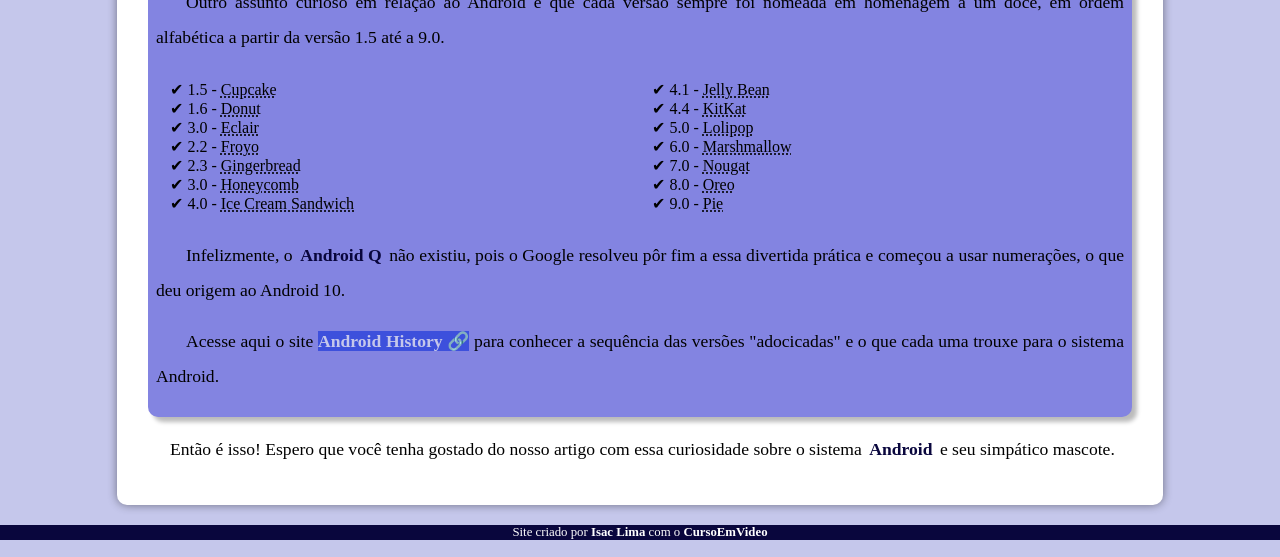
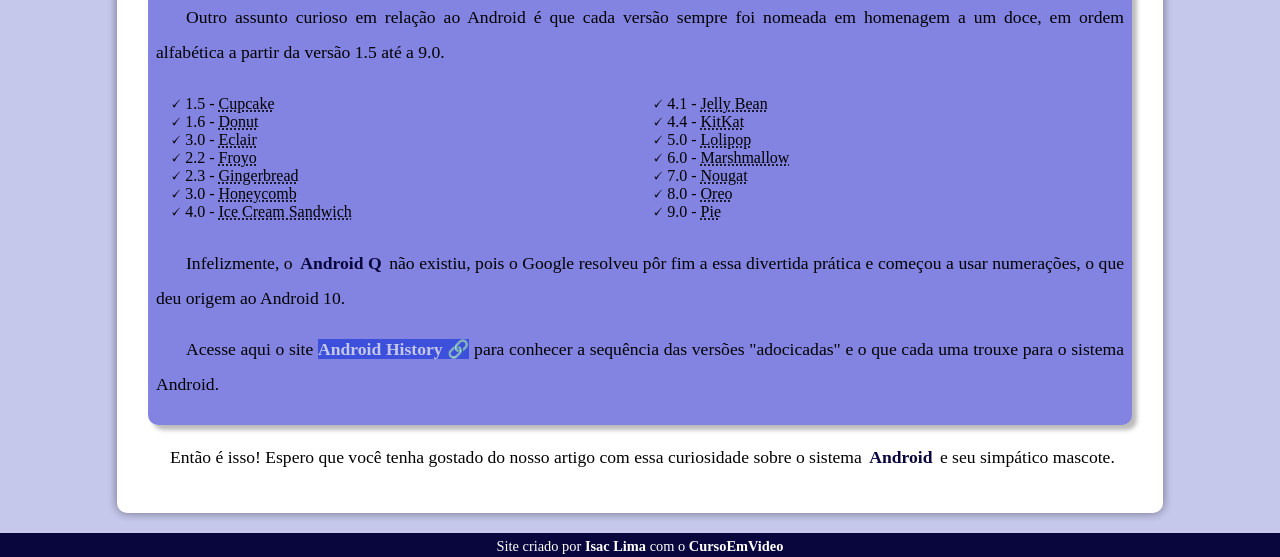
Before and after one commit to isacdelima/projeto-site_android, a plain HTML site: page index.html in a window 1280 px wide. Shown: the part 2529-3086 px from the top of the page. Drawn offline with Linux system fonts and the light colour scheme.

Commit message:
Alterando Footer/Vídeo

```diff
--- a/style/style.css
+++ b/style/style.css
@@ -148,7 +148,7 @@ main a.externo::after {
 div.video {
     background-color: var(--cor5);
     margin: 10px -24px 30px -24px;
-    padding-bottom: 58.5%;
+    padding-bottom: 60%;
     position: relative;
 }
 
@@ -178,7 +178,7 @@ aside > h3{
 
 aside > ul {
     list-style-position: inside;
-    list-style-type:'\00A0\2714';
+    list-style-type:'\00A0\1F5F8';
     padding: 10px;
     columns: 2;
 }
@@ -187,7 +187,9 @@ footer {
     background-color: var(--cor5);
     color: white;
     text-align: center;
-    font-size: 0.8em;
+    font-size: 0.9em;
+    margin: 0px;
+    padding: 5px;
 }
 
 footer a {
```
